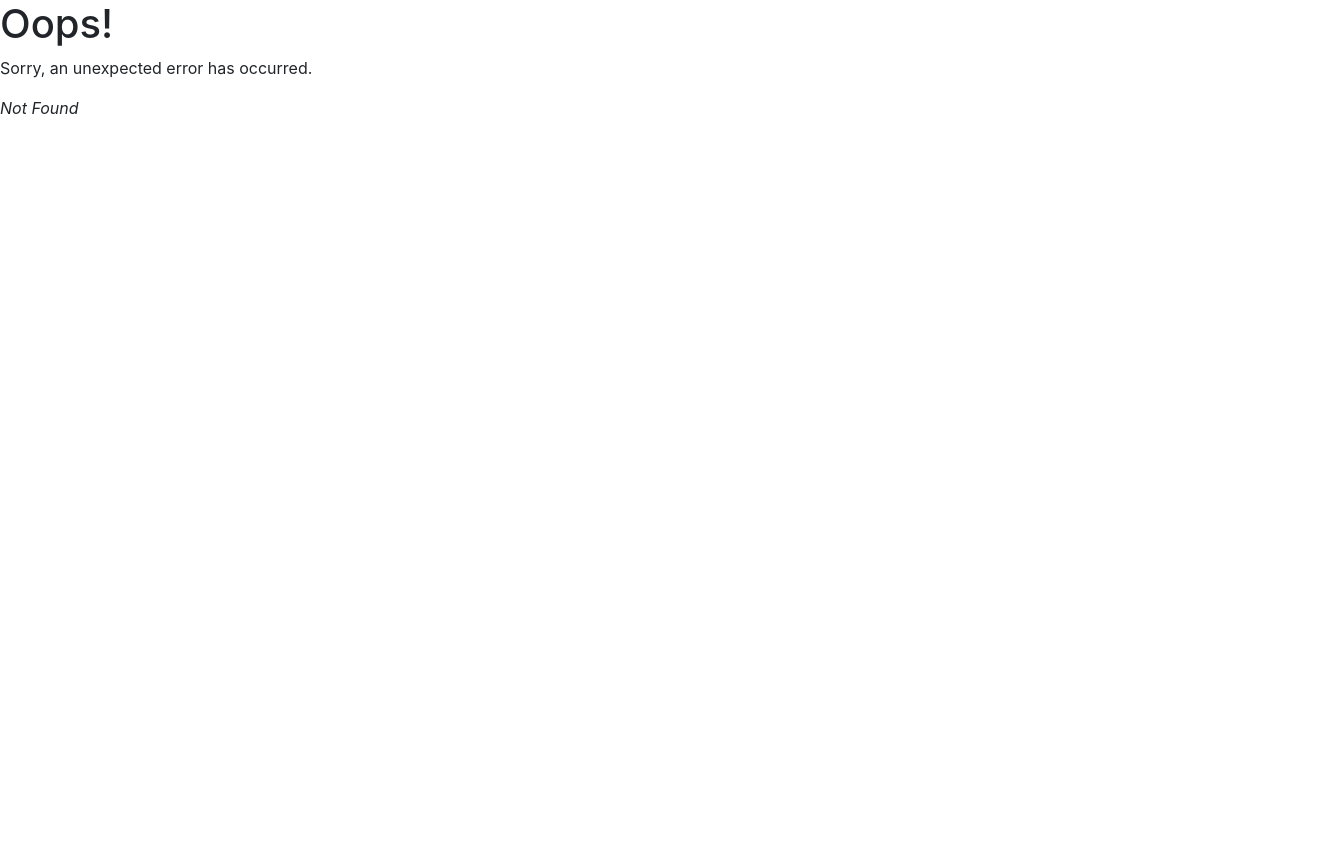
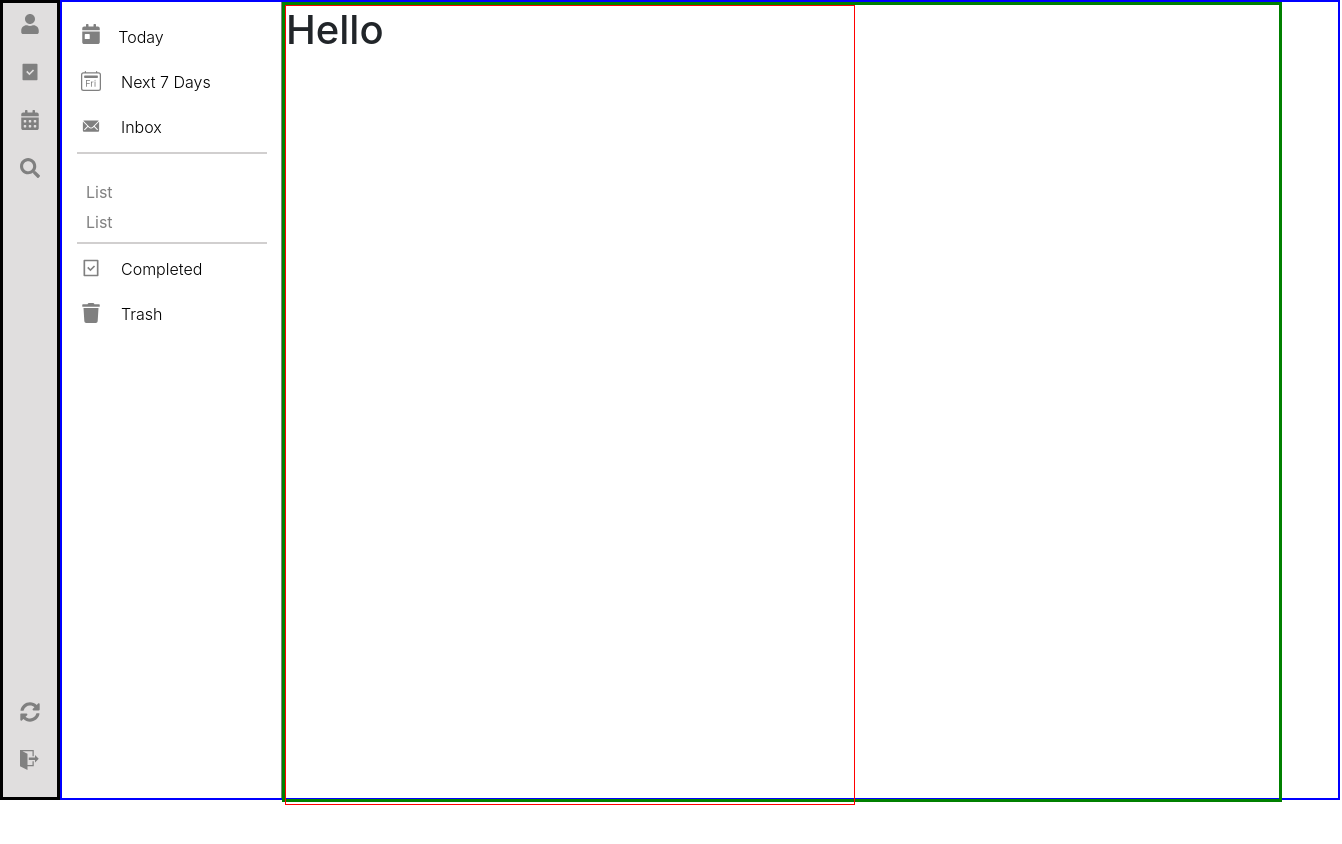
Before and after one commit to N1ph1l1m/internetTech, a React (Create React App) app: page /task/taskmanager/today in a window 1280 px wide. Before the commit this address had no page. Shown: the top 844 px of the page, 1342 px wide, since content can reach past the window. Before the commit the page ends 800 px from the top, so only its background shows below. Built offline with nearby package versions, Linux system fonts and the light colour scheme.

Commit message:
Change design project - 3

```diff
--- a/package.json
+++ b/package.json
@@ -9,6 +9,7 @@
     "@testing-library/react": "^13.4.0",
     "@testing-library/user-event": "^13.5.0",
     "classnames": "^2.5.1",
+    "date-fns": "^3.2.0",
     "prop-types": "^15.8.1",
     "react": "^18.2.0",
     "react-dom": "^18.2.0",
--- a/src/components/Router/root.jsx
+++ b/src/components/Router/root.jsx
@@ -3,11 +3,16 @@ import { Outlet, Link } from "react-router-dom";
 
 import styled from "styled-components";
 import Button from "../button/button";
+import Icon from "../icon/icon";
 
+import { RiTaskFill , } from "react-icons/ri";
+import { FaUser, FaCalendarAlt , FaSearch ,FaSyncAlt } from "react-icons/fa";
+import { ImExit } from "react-icons/im";
 import "../../../src/index.css";
 const OutletWRap = styled.div`
   width: 100vw;
   height: 100vh;
+  background-color:white;
 `;
 const MainWrap = styled.div`
   width: 100vw;
@@ -18,44 +23,63 @@ const MainWrap = styled.div`
 const NavigatorItemWrap = styled.div`
   width: 60px;
   height: 100vh;
-  position: relative;
   border: 3px solid black;
-  background-color: rgb(233, 232, 232);
+  background-color: #e0dede;
   padding: 5px;
+  display:flex;
+  flex-direction:column;
+  align-items: flex-start;
+
 `;
+const ChildNavItem = styled.div`
+margin-top: auto;
+`
 
 function Root() {
   return (
     <MainWrap>
       <NavigatorItemWrap>
+
+      <Button className="newColor">
+          <Link className="colorLink" to={"taskmanager"}>
+            <Icon> <FaUser size={20}/></Icon>
+          </Link>
+        </Button>
+
+
         <Button className="newColor">
           <Link className="colorLink" to={"taskmanager"}>
-            <i class="fa-regular fa-square-check"></i>
+            <Icon> <RiTaskFill size={20}/></Icon>
           </Link>
         </Button>
 
         <Button className="newColor">
-          <Link className="colorLink" to={""}>
-            <i class="fa-solid fa-calendar-days"></i>
+          <Link className="colorLink" to={"calendar"}>
+            <Icon><FaCalendarAlt size={20}/></Icon>
           </Link>
         </Button>
         <Button className="newColor">
           <Link className="colorLink" to={""}>
-            <i class="fa-solid fa-magnifying-glass"></i>
+          <Icon><FaSearch size={20}/></Icon>
           </Link>
         </Button>
 
-        <Button className="newColor">
+      <ChildNavItem>
+      <Button className="newColor ">
           <Link className="colorLink" to={""}>
-            <i class="fa-solid fa-rotate"></i>
+          <Icon><FaSyncAlt  size={20}/></Icon>
           </Link>
         </Button>
 
         <Button className="newColor">
           <Link className="colorLink" to={"/"}>
-            <i class="fa-solid fa-arrow-right-from-bracket"></i>
+          <Icon><ImExit size={20}/></Icon>
           </Link>
         </Button>
+      </ChildNavItem>
+
+
+
       </NavigatorItemWrap>
       <OutletWRap>
         <Outlet />
--- a/src/index.css
+++ b/src/index.css
@@ -15,3 +15,7 @@ code {
   text-decoration:none;
   color:gray;
 }
+
+.childNav{
+  align-self: flex-end;
+}
--- /dev/null
+++ b/src/layout/components/taskManager/calendar/calendar.jsx
@@ -0,0 +1,40 @@
+import React, { useState } from 'react';
+import { format, addMonths, subMonths, startOfMonth, endOfMonth, eachDayOfInterval } from 'date-fns';
+import "./calendar.css";// Создайте файл стилей, если нужно
+
+const Calendar = () => {
+  const [currentDate, setCurrentDate] = useState(new Date());
+
+  const nextMonth = () => {
+    setCurrentDate(addMonths(currentDate, 1));
+  };
+
+  const prevMonth = () => {
+    setCurrentDate(subMonths(currentDate, 1));
+  };
+
+  const renderDays = () => {
+    const start = startOfMonth(currentDate);
+    const end = endOfMonth(currentDate);
+    const days = eachDayOfInterval({ start, end });
+
+    return days.map((day) => (
+      <div key={day} className="day">
+        {format(day, 'd')}
+      </div>
+    ));
+  };
+
+  return (
+    <div className="calendar">
+      <div className="header">
+        <button onClick={prevMonth}>&lt;</button>
+        <h2>{format(currentDate, 'MMMM yyyy')}</h2>
+        <button onClick={nextMonth}>&gt;</button>
+      </div>
+      <div className="days">{renderDays()}</div>
+    </div>
+  );
+};
+
+export default Calendar;
--- /dev/null
+++ b/src/layout/components/taskManager/taskContent/taskContent.jsx
@@ -0,0 +1,22 @@
+import React from "react";
+import styled from "styled-components";
+
+
+const TaskContentWrap = styled.div`
+width:570px;
+height:100vh;
+border:1px solid red;
+
+`
+
+function TaskContent(){
+
+return(
+    <TaskContentWrap>
+        <h1>
+            Hello
+        </h1>
+    </TaskContentWrap>
+)
+
+}export default TaskContent;
--- a/src/layout/components/taskManager/taskManager.jsx
+++ b/src/layout/components/taskManager/taskManager.jsx
@@ -12,12 +12,8 @@ const TaskWrap = styled.div`
 border:2px solid blue;
 ${'' /* margin-left:5px; */}
 
-
 `
-
 function TaskManager(){
-
-
     return(
     <TaskWrap>
         <TaskNav/>
--- a/src/layout/components/taskManager/taskNav/Tasknav.jsx
+++ b/src/layout/components/taskManager/taskNav/Tasknav.jsx
@@ -8,7 +8,7 @@ import styled from "styled-components";
 
 const NavigatorWrap = styled.div`
 height:100%;
-width:200px;
+width:220px;
 ${'' /* border:1px solid black; */}
 ${'' /* margin-left:100px; */}
 background-color:white;
--- a/src/layout/components/taskManager/taskNav/navigator.css
+++ b/src/layout/components/taskManager/taskNav/navigator.css
@@ -1,18 +1,20 @@
-/* .newList{
-    height: 76px;
-    width: ;
-    border:none;
-    text-transform: uppercase;
-    font-weight: 800;
-    font-size: 16px;
-    margin-top:20px ;
-
-   background-color:rgb(233, 232, 232);
-
+.leftSide{
+    display: inline;
 
 }
-.newList:hover{
-    background-color:#0af;
-    color: #FFF;
+.leftSide> span{
+    margin-left: 5px;
     cursor: pointer;
-} */
+    color:gray;
+}
+i{
+    color:gray;
+}
+
+.textLink{
+    width: 50px;
+
+}
+.textLink >i{
+    margin-left: 0px;
+}
--- /dev/null
+++ b/src/layout/components/taskManager/taskNav/taskNavItem/dromDown.jsx
@@ -0,0 +1,72 @@
+import React, { useState } from "react";
+import styled from "styled-components";
+
+import "../navigator.css";
+import { FaArrowDown, FaArrowRight, FaPlus } from "react-icons/fa";
+
+const DropDownWrap = styled.div`
+width: 192px;
+min-height:30px;
+`
+
+const DropDownItem = styled.div`
+  width: 192px;
+  height: 30px;
+  margin-left: 4px;
+
+  display: flex;
+  justify-content: space-between;
+  padding: 5px;
+  align-items: center;
+  cursor: pointer;
+  border-radius: 5px;
+  &:hover {
+    background-color: #f8f8f8;
+    i {
+      color: gray;
+    }
+  }
+  i {
+    color: transparent;
+  }
+`;
+
+
+
+function DropDown(props) {
+  const [show, setShow] = useState(false);
+
+  function switchDropDown() {
+    setShow(!show);
+    console.log(show);
+  }
+
+  function showDrop() {
+    if (show) {
+      return (
+        <>
+          {props.components}
+        </>
+      );
+    }
+  }
+  const content = showDrop();
+  return (
+    <DropDownWrap>
+      <DropDownItem>
+        <div className="leftSide">
+          <i onClick={switchDropDown}>
+            {show ? <FaArrowDown size="10" /> : <FaArrowRight size="10" />}
+          </i>
+          <span>{props.text}</span>
+        </div>
+        <i>
+          <FaPlus size="10" />
+        </i>
+
+      </DropDownItem>
+      {content}
+    </DropDownWrap>
+  );
+}
+export default DropDown;
--- a/src/layout/components/taskManager/taskNav/taskNavItem/taskNavItem.jsx
+++ b/src/layout/components/taskManager/taskNav/taskNavItem/taskNavItem.jsx
@@ -1,49 +1,134 @@
 import React from "react";
 import Button from "../../../../../components/button/button";
-import Icon from "../../../../../components/icon/icon"
+import Icon from "../../../../../components/icon/icon";
 import "../navigator.css";
+import "../../../../../index.css";
+import DropDown from "./dromDown";
 import styled from "styled-components";
+import { Outlet, Link } from "react-router-dom";
 
-import { RiTaskFill } from "react-icons/ri";
+import {RiTaskLine } from "react-icons/ri";
+import { BsCalendar2Day } from "react-icons/bs";
+import { FaCalendarDay, FaTrash} from "react-icons/fa";
+import { IoIosMail } from "react-icons/io";
+
+
+const MainWrap = styled.div`
+  width: 100vw;
+  height: 100vh;
+  display: flex;
+`;
 
 const TaskItemWrap = styled.div`
   height: 980px;
   position: relative;
-  display:flex;
-  justify-content:start;
-  flex-direction:column;
-  padding-top:10px;
+  display: flex;
+  justify-content: start;
+  flex-direction: column;
+  padding-top: 15px;
 
 `;
+const TaskHeader = styled.div`
+  height: 120px;
+  width: 220px;
+  margin-bottom: 40px;
+  ${'' /* display:flex;
+  flex-direction:column; */}
 
+`;
+const BorderBotton = styled.div`
+  margin: 5px auto;
+  width: 190px;
+  border: 1px solid #d1cfcf;
+`;
+const TaskList = styled.div`
+  width: 220px;
+  min-height: 70px;
+`;
+const DropDownContent = styled.div`
+  width: 192px;
+  min-height: 30px;
+  margin-left: 4px;
+  border: 1px solid green;
+  margin-bottom: 5px;
+`;
+
+const OtherElement = styled.div`
+  width: 220px;
+  margin-bottom: 40px;
+`;
+const OutletWrap = styled.div`
+width:1000px;
+height:100vh;
+border:3px solid green;
+`
 
 function TaskNavItem() {
   return (
-    <TaskItemWrap>
-
-        <Button className="taskNav">
-        {/* <i class="fa-solid fa-calendar-day"></i> */}
-        <Icon>   <RiTaskFill size="20"/></Icon>
-
-         Today
-        </Button>
-
-
-
-
-        <Button className="taskNav">
-        <i class="fa-solid fa-calendar-week"></i>
-            Next 7 Days
+   <MainWrap>
+     <TaskItemWrap>
+      <TaskHeader>
+        <Button className="taskNav" >
+        <Link className="textLink" to={"today"}>
+        <Icon>
+            <FaCalendarDay size="20"/>
+          </Icon>
+        </Link>
+        <span className="textLink">Today</span>
         </Button>
 
         <Button className="taskNav">
-        <i class="fa-solid fa-calendar-week"></i>
-            Inbox
+          <Icon>
+            <BsCalendar2Day size="20" />{" "}
+          </Icon>
+          Next 7 Days
         </Button>
 
+        <Button className="taskNav">
+          <Icon>
+            <IoIosMail size="20" />{" "}
+          </Icon>
+          Inbox
+        </Button>
+        <BorderBotton />
+      </TaskHeader>
+
+      <TaskList>
+        <DropDown
+          text="List"
+          components={
+            <DropDownContent>
+              <p>Text</p>
+              <p>Text</p>
+            </DropDownContent>
+          }
+        />
+
+        <DropDown text="List" components={<DropDownContent />} />
+        <BorderBotton />
+      </TaskList>
+          <OtherElement>
+          <Button className="taskNav">
+          <Icon>
+            <RiTaskLine size="20" />
+          </Icon>
+          Completed
+        </Button>
+        <Button className="taskNav">
+          <Icon>
+            <FaTrash size="20" />
+          </Icon>
+          Trash
+        </Button>
+
+          </OtherElement>
 
 
     </TaskItemWrap>
+    <OutletWrap>
+      <Outlet/>
+    </OutletWrap>
+   </MainWrap>
   );
 }
 
```
Also changed, not shown: src/index.js (+13 -6 lines), src/layout/components/taskManager/calendar/calendar.css (added), 1 other file (tests, documents, lock files or other folders).
